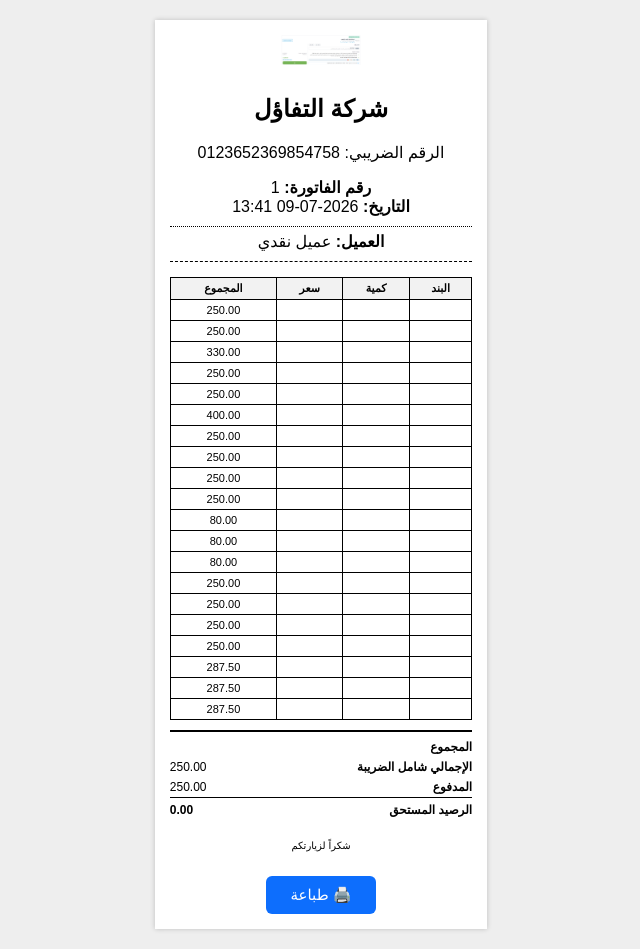
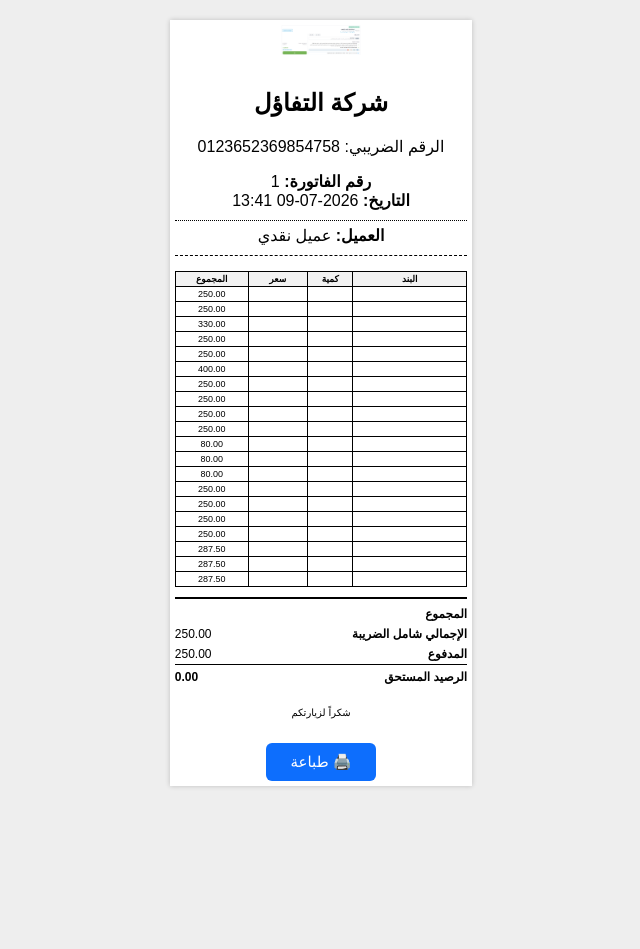
Before and after one commit to bassam0500420471-del/accounting_web, a Django app: template pos/templates/pos/invoice_print.html in a window 1280 px wide. Shown: the whole page, without its empty margins (319-959 px from the left). After the commit the page ends 788 px from the top, so only its background shows below. Run offline with Django 5.2, Linux system fonts and the light colour scheme; the template is opened without the code that fills it: values that come from a table or form of the project are taken from there, others are empty; data comes from the database, SQL or seed files in the repository.

Commit message:
Fix POS thermal invoice layout and quantity field

```diff
--- a/pos/templates/pos/invoice_print.html
+++ b/pos/templates/pos/invoice_print.html
@@ -1,4 +1,4 @@
-<td>{{ item.quantity }}</td>
+<!DOCTYPE html>
 <html dir="rtl" lang="ar">
 <head>
     <meta charset="UTF-8">
@@ -13,10 +13,13 @@ body{
 
 .receipt{
     width:80mm;
+    max-width:80mm;
+    box-sizing:border-box;
     background:#fff;
-    padding:15px;
+    padding:5px;
     margin:auto;
     box-shadow:0 0 5px rgba(0,0,0,.2);
+    overflow:hidden;
 }
 
 .center{
@@ -36,15 +39,18 @@ body{
 
 table{
     width:100%;
+    table-layout:fixed;
     border-collapse:collapse;
     margin:10px 0;
 }
 
 th,td{
     border:1px solid #000;
-    padding:4px;
+    padding:2px;
     text-align:center;
-    font-size:11px;
+    font-size:9px;
+    overflow:hidden;
+    word-break:break-word;
 }
 
 th{
@@ -189,12 +195,14 @@ th{
 
         <thead>
 
-        <tr>
-            <th>البند</th>
-            <th>كمية</th>
-            <th>سعر</th>
-            <th>المجموع</th>
-        </tr>
+            <tr>
+
+                <th style="width:40%;">البند</th>
+                <th style="width:15%;">كمية</th>
+                <th style="width:20%;">سعر</th>
+                <th style="width:25%;">المجموع</th>
+
+            </tr>
 
         </thead>
 
```
